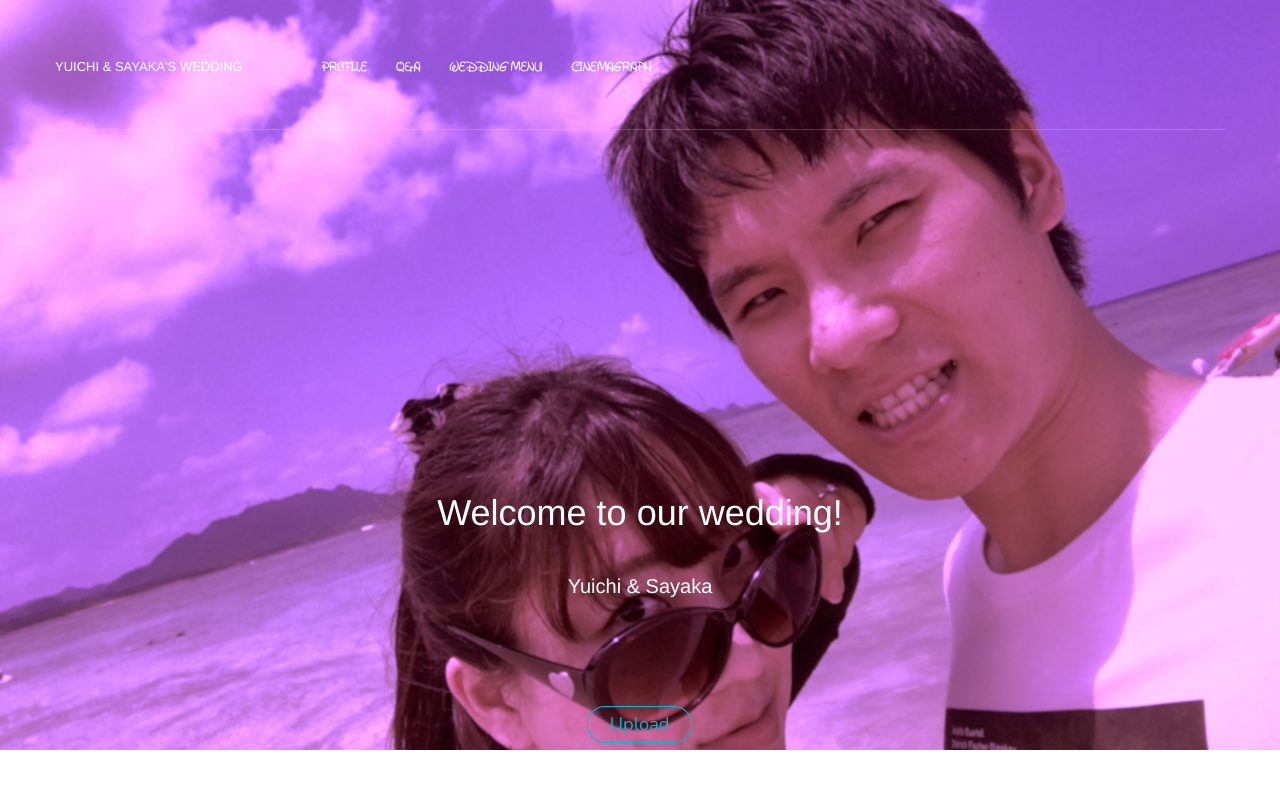
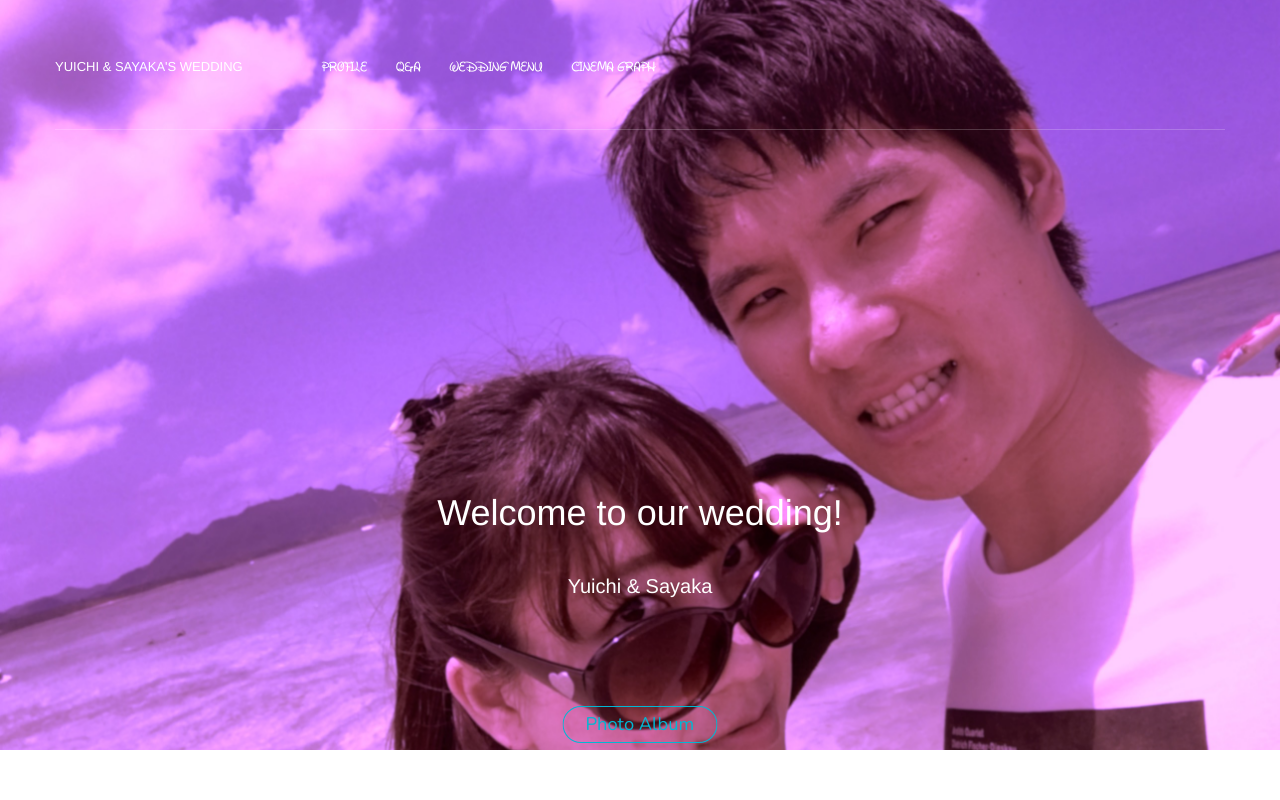
Before and after one commit to ykubot/yswedding, a plain HTML site: page public/index.html in a window 1280 px wide. Shown: the top 800 px of the page. Drawn offline with nearby package versions, Linux system fonts and the light colour scheme.

Commit message:
google photo

```diff
--- a/public/index.html
+++ b/public/index.html
@@ -35,7 +35,7 @@
                                 <li><a href="#profile">Profile</a></li>
                                 <li><a href="#q-and-a">Q&A</a></li>
                                 <li><a href="#wedding-menu">Wedding Menu</a></li>
-                                <li><a href="#graph">CinemaGraph</a></li>
+                                <li><a href="#graph">Cinema Graph</a></li>
                             </ul>
                         </nav>
                     </div>
@@ -52,7 +52,8 @@
                         <h1>Welcome to our wedding!</h1>
                         <p class="intro">Yuichi & Sayaka</p>
                         <!-- <a id="upload-button" class="upload-button" href="https://drive.google.com/drive/folders/0Bwn-5j8RTMy0MVFVSnl4dTNtVEE?usp=sharing" target="_blank">Upload</a> -->
-                        <a id="upload-button" class="upload-button" href="https://www.dropbox.com/request/dkK6N1n5zSXSIk499dHQ" target="_blank">Upload</a>
+                        <!-- <a id="upload-button" class="upload-button" href="https://www.dropbox.com/request/dkK6N1n5zSXSIk499dHQ" target="_blank">Upload</a> -->
+                        <a id="upload-button" class="upload-button" href="https://goo.gl/photos/GPXvTBkbD2AYfQZf7" target="_blank">Photo Album</a>
                     </div>
                 </div>
             </div>
```
